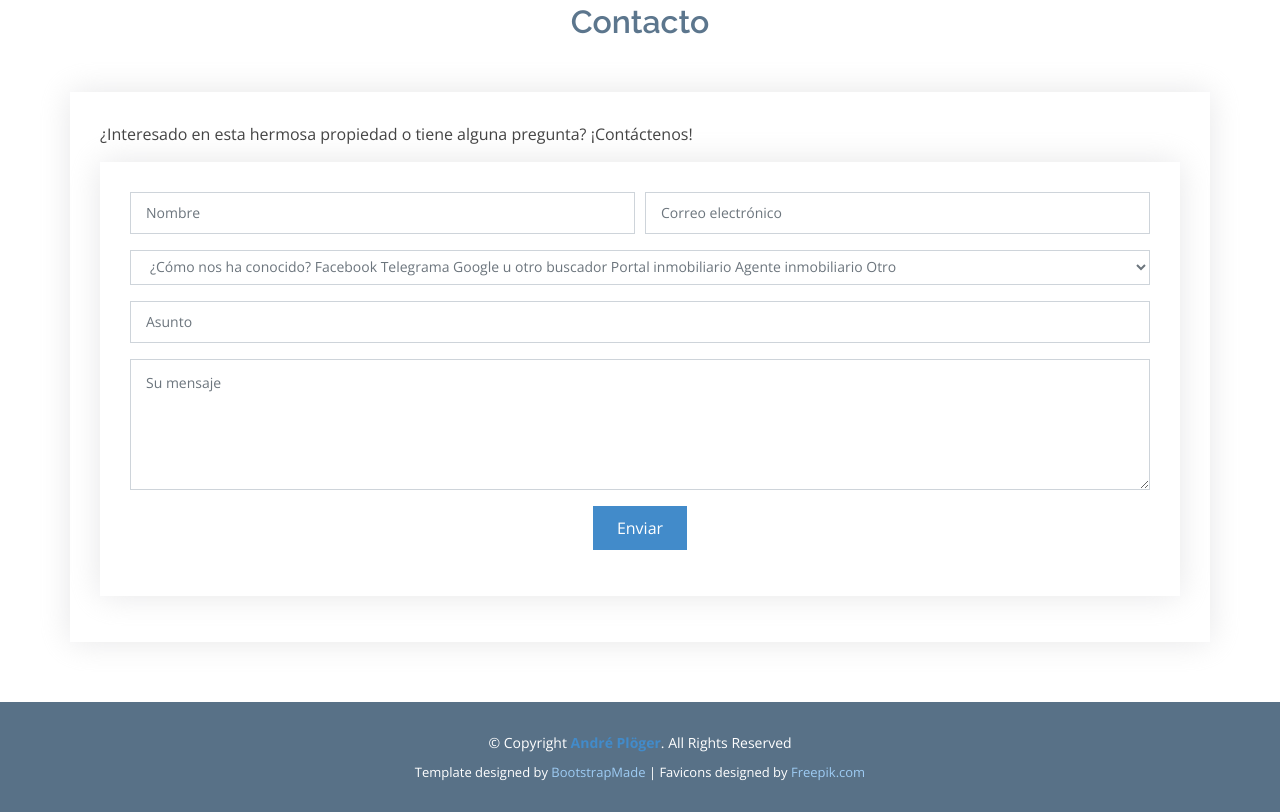
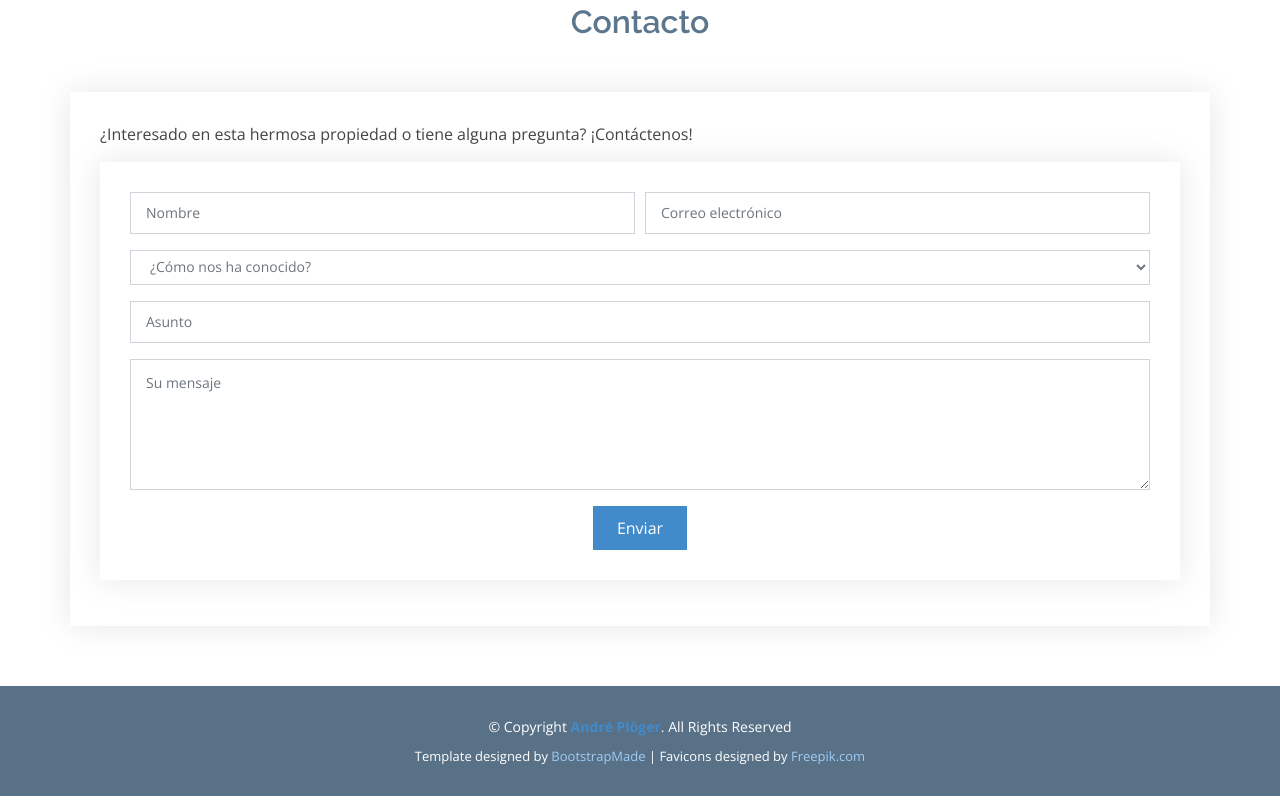
Before and after one commit to aplgr/granjadelsol.com, a plain HTML site: page es/index.html in a window 1280 px wide. Shown: the part 9749-10561 px from the top of the page. Drawn offline with nearby package versions, Linux system fonts and the light colour scheme.

Commit message:
fix contact form messages and html

```diff
--- a/es/index.html
+++ b/es/index.html
@@ -661,13 +661,13 @@
                                 <div class="selectContainer">
                                     <select name="foundby" class="form-control"
                                         data-msg="Por favor seleccione una opción.">
-                                        <option value="">¿Cómo nos ha conocido? </opción>
-                                            <opción value="facebook">Facebook</opción>
-                                            <opción value="telegran">Telegrama</opción>
-                                            <opción value="google">Google u otro buscador</opción>
-                                            <opción value="portal">Portal inmobiliario</opción>
-                                            <opción value="agenteinmobiliaria">Agente inmobiliario</opción>
-                                            <opción value="otro">Otro</opción>
+                                        <option value="">¿Cómo nos ha conocido? </option>
+                                        <option value="facebook">Facebook</option>
+                                        <option value="telegran">Telegrama</option>
+                                        <option value="google">Google u otro buscador</option>
+                                        <option value="portal">Portal inmobiliario</option>
+                                        <option value="agenteinmobiliaria">Agente inmobiliario</option>
+                                        <option value="otro">Otro</option>
                                     </select>
                                     <div class="validate"></div>
                                 </div>
@@ -683,7 +683,7 @@
                                     placeholder="Su mensaje"></textarea>
                                 <div class="validate"></div>
                             </div>
-                            <div class="mb-3">
+                            <div class="col-12 text-center">
                                 <div class="loading">Cargando</div>
                                 <div class="error-message">Algo salió mal. Por favor intente nuevamente.</div>
                                 <div class="sent-message">Su mensaje ha sido enviado. Nos pondremos en contacto con
@@ -714,7 +714,6 @@
     <script src="../assets/vendor/jquery/jquery.min.js"></script>
     <script src="../assets/vendor/bootstrap/js/bootstrap.bundle.min.js"></script>
     <script src="../assets/vendor/jquery.easing/jquery.easing.min.js"></script>
-    <script src="../assets/vendor/php-email-form/validate.js"></script>
     <script src="../assets/vendor/jquery-sticky/jquery.sticky.js"></script>
     <script src="../assets/vendor/venobox/venobox.min.js"></script>
     <script src="../assets/vendor/waypoints/jquery.waypoints.min.js"></script>
```
Also changed, not shown: en/index.html (+0 -1 lines), pt/index.html (+8 -9 lines).
